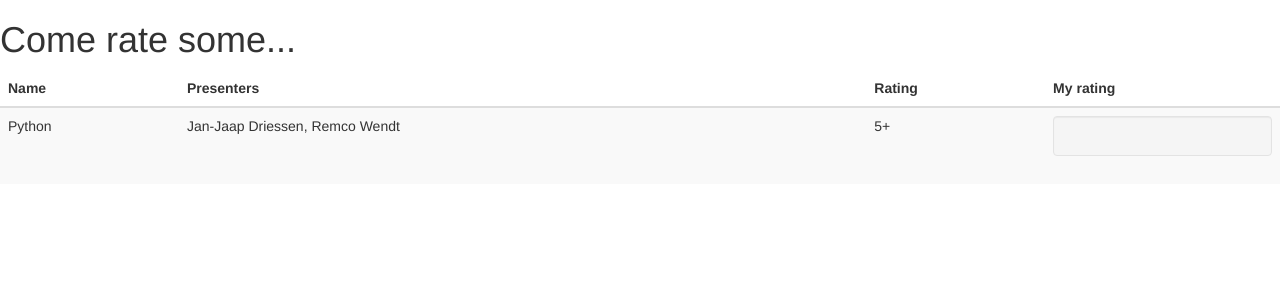
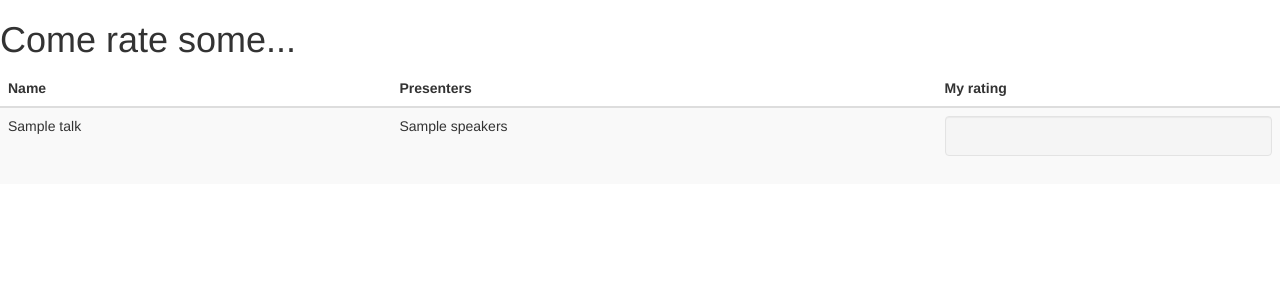
Before and after one commit to shanx/sytycnluug, a Django app: template src/sytycnluug/ratezzz/templates/index.html in a window 1280 px wide. Shown: the top 300 px of the page. Run offline with Django 3.2, Linux system fonts and the light colour scheme; the template is opened without the code that fills it: most values are stand-ins (such as "Sample title", 1, 10 or a date in 2020); some libraries are stand-ins or nearby versions.

Commit message:
Made ratings db based

```diff
--- a/src/sytycnluug/ratezzz/templates/index.html
+++ b/src/sytycnluug/ratezzz/templates/index.html
@@ -4,10 +4,8 @@
 <head>
     <title>Ratezzz - NLUUG 2012 presentations</title>
     <!-- Bootstrap -->
-    <link href="http://netdna.bootstrapcdn.com/twitter-bootstrap/2.2.1/css/bootstrap.no-icons.min.css" rel="stylesheet" media="screen">
-    <link href="http://netdna.bootstrapcdn.com/font-awesome/2.0/css/font-awesome.css" rel="stylesheet" media="screen">
-    <link href="{% static "css/starrating.css" %}" media="screen">
-
+    <link href="//netdna.bootstrapcdn.com/twitter-bootstrap/2.2.1/css/bootstrap.no-icons.min.css" rel="stylesheet" media="screen">
+    <link href="//netdna.bootstrapcdn.com/font-awesome/2.0/css/font-awesome.css" rel="stylesheet" media="screen">
 </head>
 <body>
 <h1>Come rate some...</h1>
@@ -15,30 +13,36 @@
     <thead>
         <th>Name</th>
         <th>Presenters</th>
-        <th>Rating</th>
         <th>My rating</th>
     </thead>
     <tbody>
+        {% for talk in talks %}
         <tr>
-            <td>Python</td>
-            <td>Jan-Jaap Driessen, Remco Wendt</td>
-            <td>5+</td>
+            <td>{{ talk.name }}</td>
+            <td>{{ talk.speakers }}</td>
             <td>
-                <div class="well well-small">
-                    <span class="rating">
-                        <span class="star"></span>
-                        <span class="star"></span>
-                        <span class="star"></span>
-                        <span class="star"></span>
-                        <span class="star"></span>
-                    </span>
-                </div>
+                <div class="well well-small star-rating" data-rating="3"></div>
             </td>
         </tr>
+        {% endfor %}
     </tbody>
 </table>
 
 
-<script src="http://code.jquery.com/jquery-latest.js"></script>
-<script src="http://netdna.bootstrapcdn.com/twitter-bootstrap/2.2.1/js/bootstrap.min.js"></script></body>
+<script src="//code.jquery.com/jquery-latest.js"></script>
+<script src="//netdna.bootstrapcdn.com/twitter-bootstrap/2.2.1/js/bootstrap.min.js"></script>
+<script src="https://raw.github.com/wbotelhos/raty/master/js/jquery.raty.min.js"></script>
+
+<script type="text/javascript">
+    $(function() {
+        $.fn.raty.defaults.path = 'http://wbotelhos.com/raty/img/';
+
+        $('.star-rating').raty({
+            score: function() {
+                return $(this).attr('data-rating');
+            }
+        });
+    });
+</script>
+</body>
 </html>
```
Also changed, not shown: src/sytycnluug/ratezzz/views.py (+9 -0 lines).
